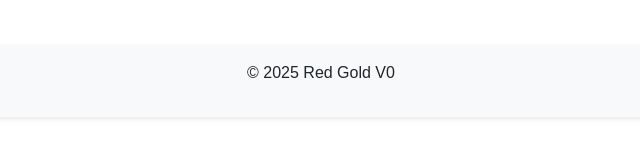
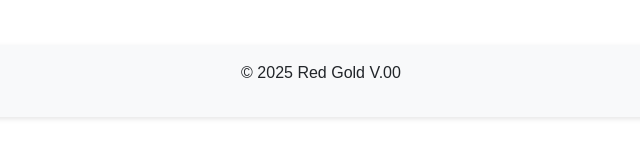
Before and after one commit to moxido-co/hongjin, a plain HTML site: page index.html in a window 1280 px wide. Shown: the part 549-706 px from the top of the page, 319-959 px from the left. Drawn offline with nearby package versions, Linux system fonts and the light colour scheme.

Commit message:
Update index.html

```diff
--- a/index.html
+++ b/index.html
@@ -32,7 +32,7 @@
     </section>
   </main>
   <footer class="bg-light text-center py-3">
-    <p>&copy; 2025 Red Gold V0</p>
+    <p>&copy; 2025 Red Gold V.00</p>
   </footer>
 </body>
 </html>
```
